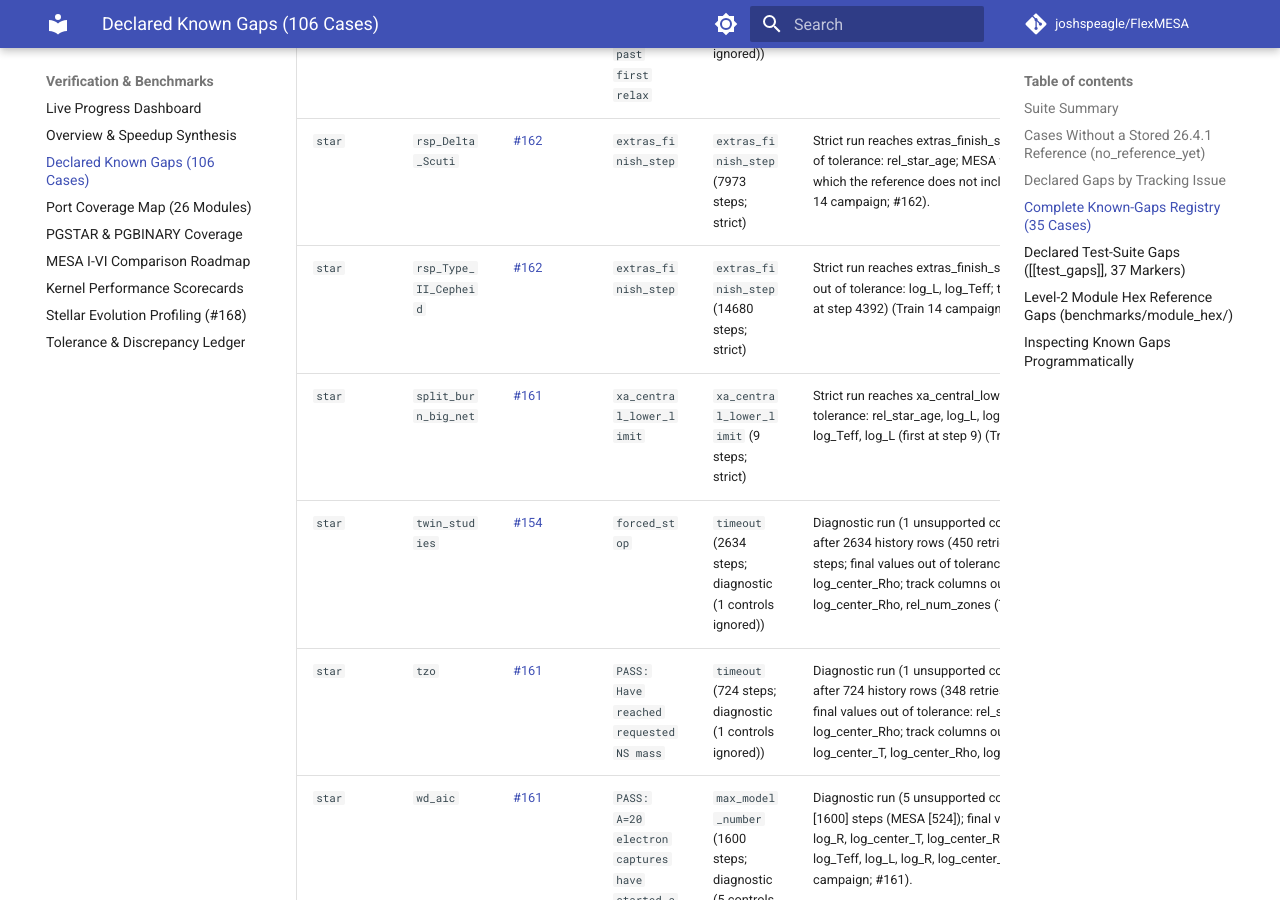
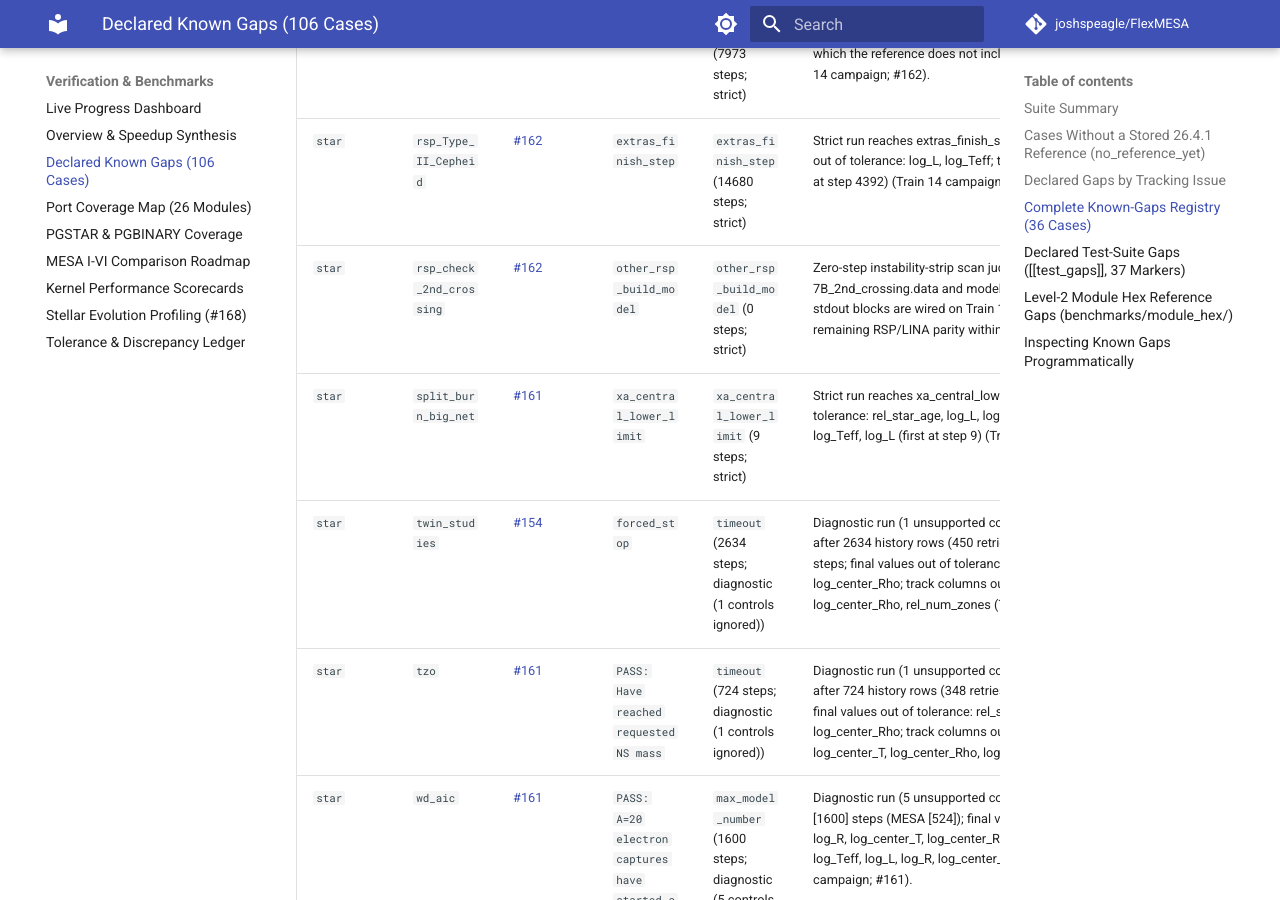
Before and after one commit to joshspeagle/FlexMESA, an MkDocs documentation site: the page built from docs/benchmarks/known-gaps.md, in a window 1280 px wide and 900 px high, scrolled down 4891 px. Built offline with MkDocs 1.6.1 and Material for MkDocs 9.7.7, drawn with Linux system fonts in a browser that asks for light colours; comment, search, counter and statistics services are not loaded; some of the changed text lies outside the part shown.

Commit message:
feat(harness): switch star/rsp_check_2nd_crossing to mesa_26_4_1_artifact (#606)
Switch star/rsp_check_2nd_crossing from no_reference_yet to reference_status = mesa_26_4_1_artifact (referencing benchmarks/history_harness/reference_artifacts/star/rsp_check_2nd_crossing/7B_2nd_crossing.data) with declared gap #162 (citing #606 in reason for offline github_snapshot compatibility). Update reference_status accounting across case_report.py, _dashboard_collect.py, _port_manifest_verify.py, and trace_cli.py, update test_history_harness.py and test_artifact_compare.py, and regenerate case_table.md, known-gaps.md, coverage-map.md, overview.md, and routine_table.{md,json}.

Co-Authored-By: Antigravity <noreply@google.com>
Signed-off-by: Josh Speagle <j.speagle@utoronto.ca>

```diff
--- a/docs/benchmarks/known-gaps.md
+++ b/docs/benchmarks/known-gaps.md
@@ -9,10 +9,10 @@ Instead of capping steps or loosening checks to force green runs, unfinished or
 
 | Suite | Target Cases | Stored `26.4.1` Refs | `no_reference_yet` | Strict-Validated | Diagnostic Runs | Reach Upstream Term | Declared Gaps | Verified Pass |
 | :--- | ---: | ---: | ---: | ---: | ---: | ---: | ---: | ---: |
-| `star` | 90 | 86 | 4 | 78 | 12 | 75 | 29 | 56 |
+| `star` | 90 | 87 | 3 | 78 | 12 | 75 | 30 | 56 |
 | `binary` | 8 | 8 | 0 | 8 | 0 | 8 | 4 | 4 |
 | `astero` | 8 | 8 | 0 | 8 | 0 | 7 | 2 | 3 |
-| **Total** | **106** | **102** | **4** | **94** | **12** | **90** | **35** | **63** |
+| **Total** | **106** | **103** | **3** | **94** | **12** | **90** | **36** | **63** |
 
 `Strict-Validated` counts cases whose unmodified inlists pass strict control validation (`#147`). `Diagnostic Runs` counts cases that strict validation rejects and that were rerun with the unsupported controls ignored; their numbers show where the engine stands and can never count as a pass (`DECISIONS #26`). `Reach Upstream Term` counts runs of either kind.
 
@@ -36,14 +35,14 @@ Cases lacking a committed MESA `26.4.1` baseline report `no reference yet` and c
 | :--- | ---: | :--- |
 | [#161](https://github.com/joshspeagle/FlexMESA/issues/161) | 13 | Restore upstream EOS, opacity, network, and atm control paths |
 | [#154](https://github.com/joshspeagle/FlexMESA/issues/154) | 5 | Align `timestep.rs` and `star` mass-change `do_adjust_mass` |
+| [#162](https://github.com/joshspeagle/FlexMESA/issues/162) | 5 | Align `astero` search and chi-squared drivers |
 | [#157](https://github.com/joshspeagle/FlexMESA/issues/157) | 4 | Restore MLT/TDC controls and remove non-upstream fallbacks |
-| [#162](https://github.com/joshspeagle/FlexMESA/issues/162) | 4 | Align `astero` search and chi-squared drivers |
 | [#158](https://github.com/joshspeagle/FlexMESA/issues/158) | 3 | Align shellular rotation solver variables and Spruit-Tayler |
 | [#587](https://github.com/joshspeagle/FlexMESA/issues/587) | 3 | Open #140 parity sub-issue |
 | [#160](https://github.com/joshspeagle/FlexMESA/issues/160) | 2 | Align coupled `BinarySystem` step ordering, tides, and RLOF |
 | [#231](https://github.com/joshspeagle/FlexMESA/issues/231) | 1 | Open #140 parity sub-issue |
 
-## Complete Known-Gaps Registry (35 Cases)
+## Complete Known-Gaps Registry (36 Cases)
 
 | Suite | Case | Issue | Expected Term | Baseline Outcome | Mechanism |
 | :--- | :--- | :--- | :--- | :--- | :--- |
@@ -69,6 +68,7 @@ Cases lacking a committed MESA `26.4.1` baseline report `no reference yet` and c
 | `star` | `ppisn` | [#154](https://github.com/joshspeagle/FlexMESA/issues/154) | `Successful test: evolved 100 days past first relax` | `error` (0 steps; diagnostic (6 controls ignored)) | Case requires custom other_wind hook alongside unported massive-star relaxation, rotation, retry, and net controls (#154, #152, #158, #161, #231). |
 | `star` | `rsp_Delta_Scuti` | [#162](https://github.com/joshspeagle/FlexMESA/issues/162) | `extras_finish_step` | `extras_finish_step` (7973 steps; strict) | Strict run reaches extras_finish_step in [7973] steps (MESA [7973]); final values out of tolerance: rel_star_age; MESA writes models 5820 to 7973 to map_history.data, which the reference does not include, so the comparison ends at model 5810 (Train 14 campaign; #162). |
 | `star` | `rsp_Type_II_Cepheid` | [#162](https://github.com/joshspeagle/FlexMESA/issues/162) | `extras_finish_step` | `extras_finish_step` (14680 steps; strict) | Strict run reaches extras_finish_step in [14680] steps (MESA [14683]); final values out of tolerance: log_L, log_Teff; track columns out of tolerance: log_Teff, log_L (first at step 4392) (Train 14 campaign; #162). |
+| `star` | `rsp_check_2nd_crossing` | [#162](https://github.com/joshspeagle/FlexMESA/issues/162) | `other_rsp_build_model` | `other_rsp_build_model` (0 steps; strict) | Zero-step instability-strip scan judged against committed MESA 26.4.1 artifact 7B_2nd_crossing.data and models_stdout.txt (DECISIONS #76); hook output and stdout blocks are wired on Train 16 (#606), awaiting campaign re-measurement and remaining RSP/LINA parity within print precision (#606; #162). |
 | `star` | `split_burn_big_net` | [#161](https://github.com/joshspeagle/FlexMESA/issues/161) | `xa_central_lower_limit` | `xa_central_lower_limit` (9 steps; strict) | Strict run reaches xa_central_lower_limit in [9] steps (MESA [9]); final values out of tolerance: rel_star_age, log_L, log_Teff, log_center_T; track columns out of tolerance: log_Teff, log_L (first at step 9) (Train 15 campaign; #161). |
 | `star` | `twin_studies` | [#154](https://github.com/joshspeagle/FlexMESA/issues/154) | `forced_stop` | `timeout` (2634 steps; diagnostic (1 controls ignored)) | Diagnostic run (1 unsupported control ignored) ends on the 3000 s campaign budget after 2634 history rows (450 retries; runner dependent); MESA takes [80, 80, 80] steps; final values out of tolerance: rel_star_age, log_L, log_Teff, log_R, log_center_T, log_center_Rho; track columns out of tolerance: log_L, log_Teff, log_R, log_center_T, log_center_Rho, rel_num_zones (Train 15 campaign; #154). |
 | `star` | `tzo` | [#161](https://github.com/joshspeagle/FlexMESA/issues/161) | `PASS: Have reached requested NS mass` | `timeout` (724 steps; diagnostic (1 controls ignored)) | Diagnostic run (1 unsupported control ignored) ends on the 3000 s campaign budget after 724 history rows (348 retries; runner dependent); MESA takes [1, 1, 467] steps; final values out of tolerance: rel_star_age, log_L, log_Teff, log_R, log_center_T, log_center_Rho; track columns out of tolerance: rel_num_zones, log_L, log_R, log_center_T, log_center_Rho, log_Teff (first at step 4) (Train 15 campaign; #161). |
```
Also changed, not shown: other parts of docs/benchmarks/known-gaps.md (+1 -2 lines), docs/benchmarks/coverage-map.md (+1 -1 lines), docs/benchmarks/overview.md (+1 -1 lines), notes/audit/case_table.md (+4 -4 lines), notes/audit/routine_table.md (+1 -1 lines), 9 other files.
